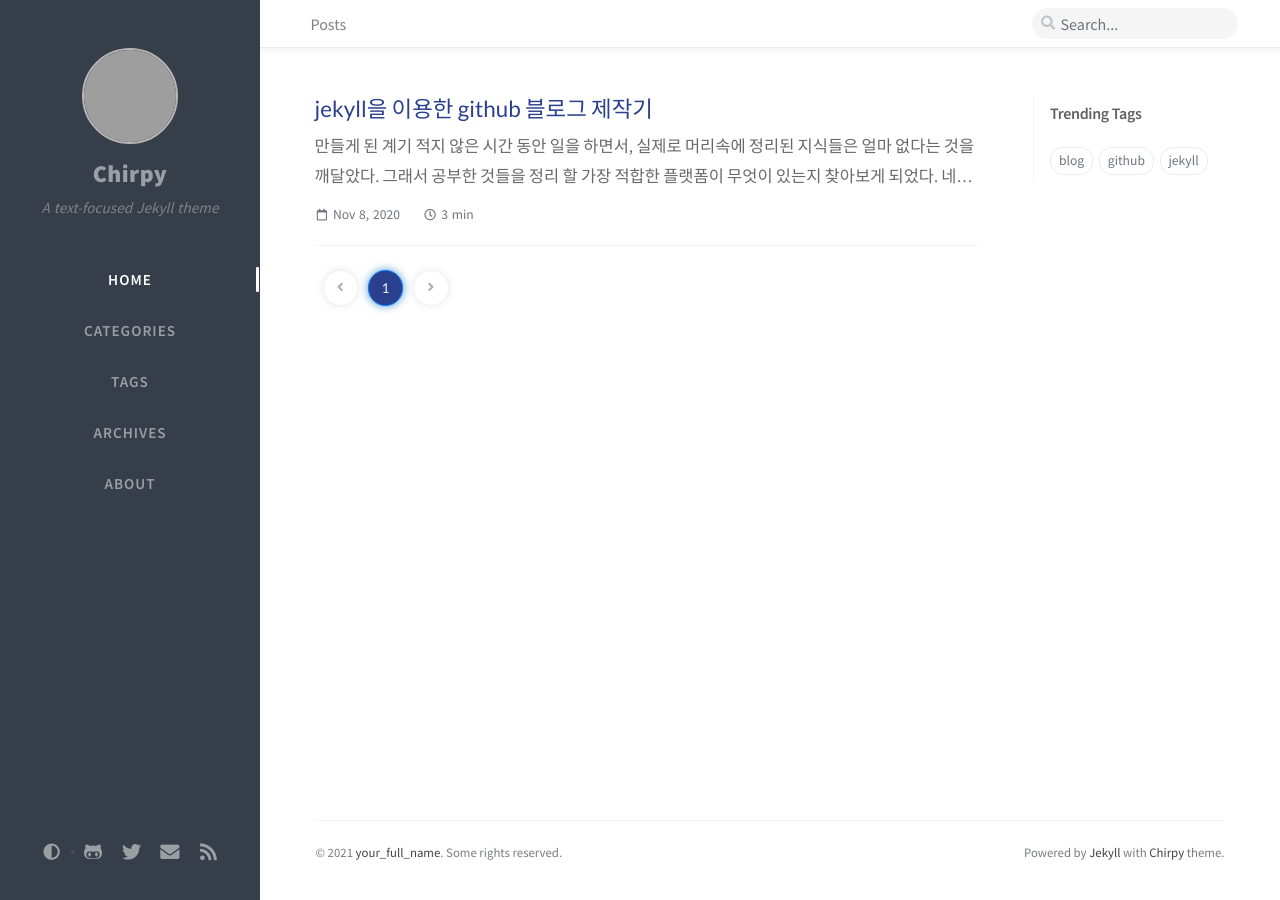
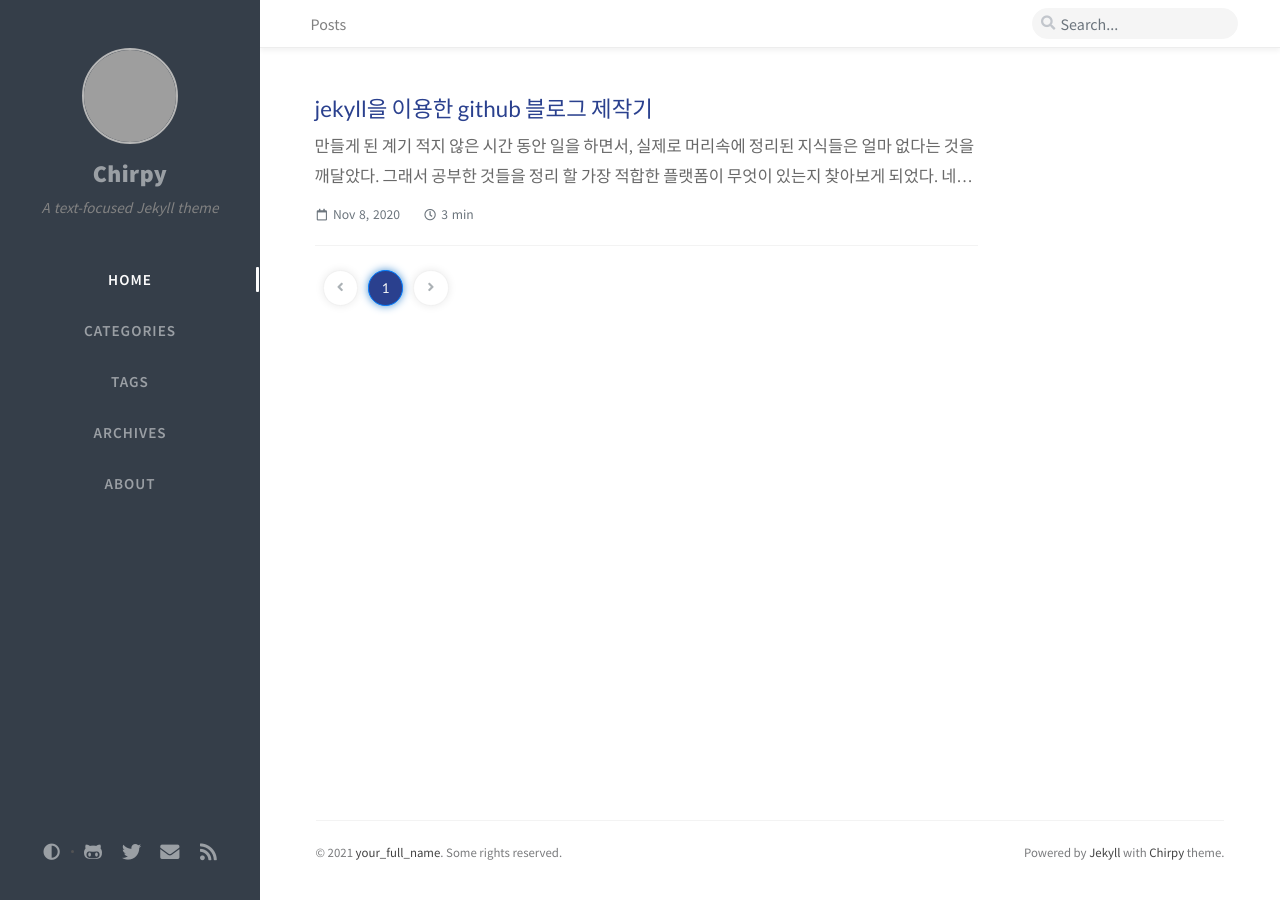
Before and after one commit to pbm18fpx/pbm18fpx.github.io, a Jekyll site: the page built from index.html, in a window 1280 px wide. Built offline with Jekyll 4.4.1, drawn with Linux system fonts in a browser that asks for light colours; nearby versions of some CDN libraries; the list of posts is cut into pages by our own code; comment, search, counter and statistics services are not loaded; grey boxes are pictures that could not be loaded.

```diff
--- a/_posts/2020-11-08-making_github_blog_using_jekyll.md
+++ b/_posts/2020-11-08-making_github_blog_using_jekyll.md
@@ -4,10 +4,7 @@
 categories:
   - Blogging
   - 제작
-tags:
-  - blog
-  - github
-  - jekyll
+tags: []
 published: true
 ---
 
```
